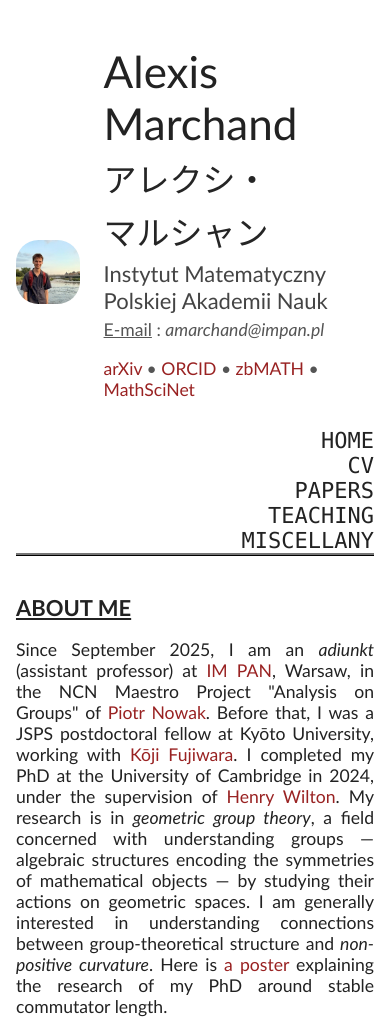
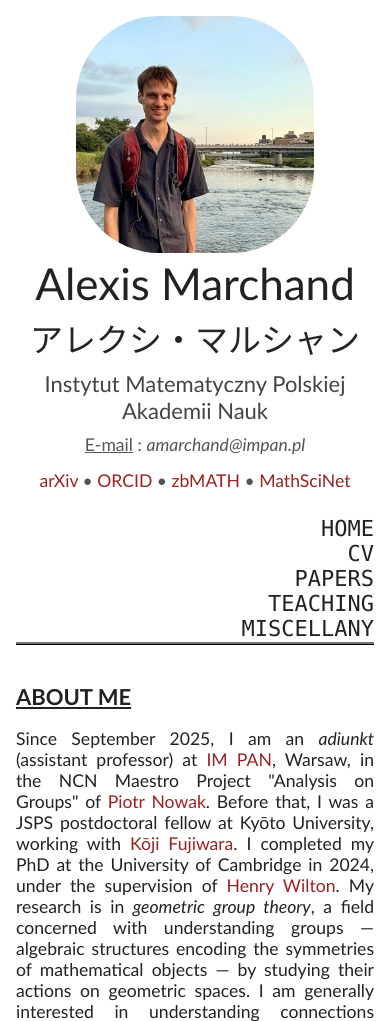
Before and after one commit to alexis-marchand/alexis-marchand.github.io, a PHP site: page /index.html in a window 390 px wide. Shown: the top 1021 px of the page. Run offline with PHP 8.4, Linux system fonts and the light colour scheme.

Commit message:
Improved website display on small screens

```diff
--- a/index.html
+++ b/index.html
@@ -19,13 +19,11 @@
       <header>
 	      <div class="container">
 		      <div class="image">
-			<img class="img-circle" src="pictures/photo.png" />
+			      <img class="img-circle" src="pictures/photo.png"/>
 		      </div>
-
 		      <div class="text">
-
 			      <h1>Alexis Marchand<br>
-				<span class="jp">アレクシ</span><span class="jp">・</span><span class="jp">マルシャン</span></h1>
+				    <span class="jp">アレクシ・マルシャン</span></h1>
 
 			      <h2>Instytut Matematyczny Polskiej Akademii Nauk</h2>
 
--- a/style.css
+++ b/style.css
@@ -39,16 +39,16 @@ a:hover
 .container {
 	display: flex;
 	align-items: center;
-	justify-content: center
+	justify-content: center;
 }
 
 .image {
-	flex-basis: 25%;
+	flex-basis: 400px;
 	padding-bottom: 20px;
 }
 
 .text {
-	flex-basis: 100%;
+	flex-basis: fit-content;
 	padding-left: 20px;
 }
 
@@ -74,7 +74,7 @@ header h1
    width: 100%;
    font-weight: normal;
    font-style: normal;
-   margin-bottom: 5px;
+   margin-bottom: 8px;
 }
 
 .jp
@@ -93,7 +93,7 @@ header h2
    font-weight: normal;
    font-style: normal;
    margin-top: 0px;
-   margin-bottom: 5px;
+   margin-bottom: 8px;
 }
 
 header h3
@@ -180,6 +180,49 @@ nav
       display: block;
       padding-bottom: 0px;
    }
+
+  .container{
+    display: block;
+  }
+
+  .image {
+    display: block;
+    text-align: center;
+    margin: auto;
+    width: 250px;
+	  padding-bottom: 0px;
+  }
+
+  .text {
+	  padding-left: 0px;
+	  padding-right: 0px;
+  }
+
+  header h1
+  {
+     display: block;
+     text-align: center;
+     margin: auto;
+     margin-bottom: 8px;
+  }
+
+  header h2
+  {
+     display: block;
+     text-align: center;
+     margin: auto;
+     margin-top: 0px;
+     margin-bottom: 8px;
+  }
+
+  header h3
+  {
+     display: block;
+     text-align: center;
+     margin: auto;
+     margin-bottom: 15px;
+     margin-top: 10px;
+  }
  }
 
 .selection
```
Lines whose indentation alone changed are shown as unchanged.
